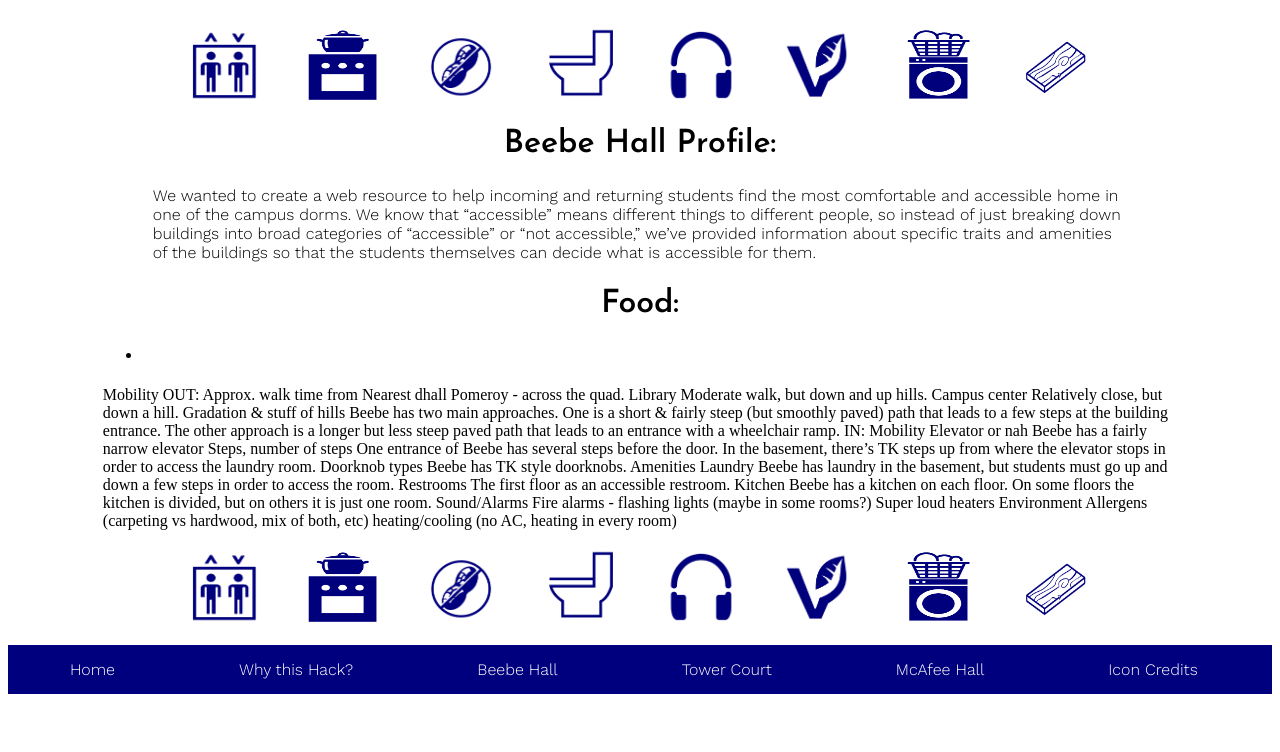
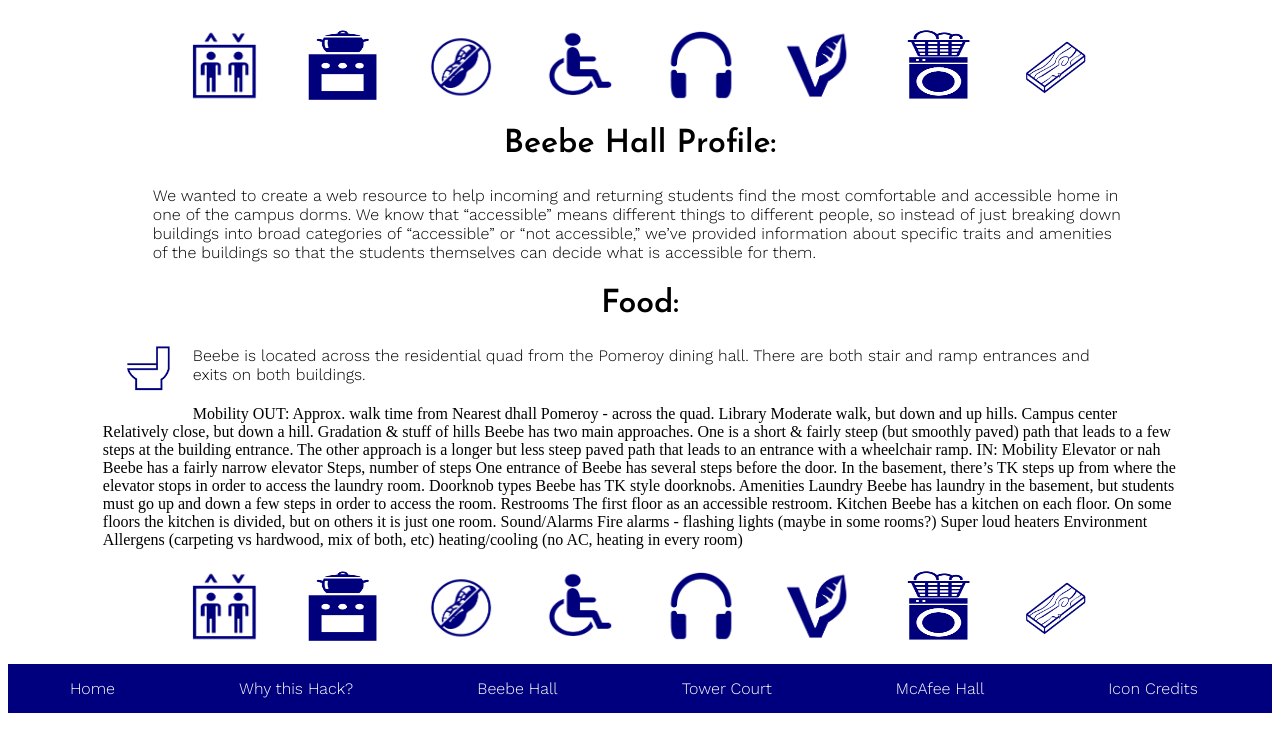
Before and after one commit to mgamino/whackproject, a Python web app: template templates/beebe.html in a window 1280 px wide. Shown: the top 752 px of the page. Run offline with Jinja, Linux system fonts and the light colour scheme; the template is opened without the code that fills it, so the values that code supplies are empty.

Commit message:
COTTON EYE JOE 2

```diff
--- a/stylesheets/style.css
+++ b/stylesheets/style.css
@@ -90,6 +90,16 @@ h1, h2 {
     margin: 10px;
 }
 
+.iconcontent {
+    position: relative;
+    display: inline-block;
+    width: 50px;
+    height: 50px;
+    padding: 10px;
+    margin: 10px;
+    float: left;
+}
+
 .iconbox {
     position: relative;
     display: inline-block;
--- a/templates/beebe.html
+++ b/templates/beebe.html
@@ -18,7 +18,7 @@
                 <img src="/images/nuts.png" alt="Nuts icon" class="icon">
             </div>
             <div class="icondecor">
-                <img src="/images/restroom.png" alt="Wheelchair icon" class="icon">
+                <img src="/images/wheelchair.png" alt="Wheelchair icon" class="icon">
             </div>
             <div class="icondecor">
                 <img src="/images/sound.png" alt="Sound icon" class="icon">
@@ -39,11 +39,12 @@
 
         <p>We wanted to create a web resource to help incoming and returning students find the most comfortable and accessible home in one of the campus dorms. We know that “accessible” means different things to different people, so instead of just breaking down buildings into broad categories of “accessible” or “not accessible,” we’ve provided information about specific traits and amenities of the buildings so that the students themselves can decide what is accessible for them. </p>
 
+        <h2>Food:</h2>
 
-        <h2>Food:</h2>
-        <ul>
-            <li></li>
-        </ul>
+        <div class="iconcontent">
+                <img src="/images/restroom.png" alt="Wheelchair icon" class="icon">
+        </div>
+        <p>Beebe is located across the residential quad from the Pomeroy dining hall. There are both stair and ramp entrances and exits on both buildings.</p>
 
 
 Mobility
@@ -95,7 +96,7 @@ heating/cooling (no AC, heating in every room)
                 <img src="/images/nuts.png" alt="Nuts icon" class="icon">
             </div>
             <div class="icondecor">
-                <img src="/images/restroom.png" alt="Wheelchair icon" class="icon">
+                <img src="/images/wheelchair.png" alt="Wheelchair icon" class="icon">
             </div>
             <div class="icondecor">
                 <img src="/images/sound.png" alt="Sound icon" class="icon">
--- a/templates/iconcredit.html
+++ b/templates/iconcredit.html
@@ -18,7 +18,7 @@
                 <img src="/images/nuts.png" alt="Nuts icon" class="icon">
             </div>
             <div class="icondecor">
-                <img src="/images/restroom.png" alt="Restroom icon" class="icon">
+                <img src="/images/wheelchair.png" alt="Restroom icon" class="icon">
             </div>
             <div class="icondecor">
                 <img src="/images/sound.png" alt="Sound icon" class="icon">
@@ -70,7 +70,7 @@
                 <img src="/images/nuts.png" alt="Nuts icon" class="icon">
             </div>
             <div class="icondecor">
-                <img src="/images/restroom.png" alt="Restroom icon" class="icon">
+                <img src="/images/wheelchair.png" alt="Restroom icon" class="icon">
             </div>
             <div class="icondecor">
                 <img src="/images/sound.png" alt="Sound icon" class="icon">
--- a/templates/main.html
+++ b/templates/main.html
@@ -58,7 +58,7 @@
                     </div>
 
                     <div class="iconbox">
-                        <img src="/images/restroom.png" alt="Wheelchair icon" class="icon">
+                        <img src="/images/wheelchair.png" alt="Wheelchair icon" class="icon">
                         <p class="label">Wheelchair Accessibility</p>
                     </div>
 
--- a/templates/mcafee.html
+++ b/templates/mcafee.html
@@ -18,7 +18,7 @@
                 <img src="/images/nuts.png" alt="Nuts icon" class="icon">
             </div>
             <div class="icondecor">
-                <img src="/images/restroom.png" alt="Wheelchair icon" class="icon">
+                <img src="/images/wheelchair.png" alt="Wheelchair icon" class="icon">
             </div>
             <div class="icondecor">
                 <img src="/images/sound.png" alt="Sound icon" class="icon">
@@ -50,7 +50,7 @@
                 <img src="/images/nuts.png" alt="Nuts icon" class="icon">
             </div>
             <div class="icondecor">
-                <img src="/images/restroom.png" alt="Wheelchair icon" class="icon">
+                <img src="/images/wheelchair.png" alt="Wheelchair icon" class="icon">
             </div>
             <div class="icondecor">
                 <img src="/images/sound.png" alt="Sound icon" class="icon">
--- a/templates/tower.html
+++ b/templates/tower.html
@@ -18,7 +18,7 @@
                 <img src="/images/nuts.png" alt="Nuts icon" class="icon">
             </div>
             <div class="icondecor">
-                <img src="/images/restroom.png" alt="Wheelchair icon" class="icon">
+                <img src="/images/wheelchair.png" alt="Wheelchair icon" class="icon">
             </div>
             <div class="icondecor">
                 <img src="/images/sound.png" alt="Sound icon" class="icon">
@@ -51,7 +51,7 @@
                 <img src="/images/nuts.png" alt="Nuts icon" class="icon">
             </div>
             <div class="icondecor">
-                <img src="/images/restroom.png" alt="Wheelchair icon" class="icon">
+                <img src="/images/wheelchair.png" alt="Wheelchair icon" class="icon">
             </div>
             <div class="icondecor">
                 <img src="/images/sound.png" alt="Sound icon" class="icon">
--- a/templates/whowhywhat.html
+++ b/templates/whowhywhat.html
@@ -18,7 +18,7 @@
                 <img src="/images/nuts.png" alt="Nuts icon" class="icon">
             </div>
             <div class="icondecor">
-                <img src="/images/restroom.png" alt="Wheelchair icon" class="icon">
+                <img src="/images/wheelchair.png" alt="Wheelchair icon" class="icon">
             </div>
             <div class="icondecor">
                 <img src="/images/sound.png" alt="Sound icon" class="icon">
@@ -77,7 +77,7 @@
                 <img src="/images/nuts.png" alt="Nuts icon" class="icon">
             </div>
             <div class="icondecor">
-                <img src="/images/restroom.png" alt="Wheelchair icon" class="icon">
+                <img src="/images/wheelchair.png" alt="Wheelchair icon" class="icon">
             </div>
             <div class="icondecor">
                 <img src="/images/sound.png" alt="Sound icon" class="icon">
```
